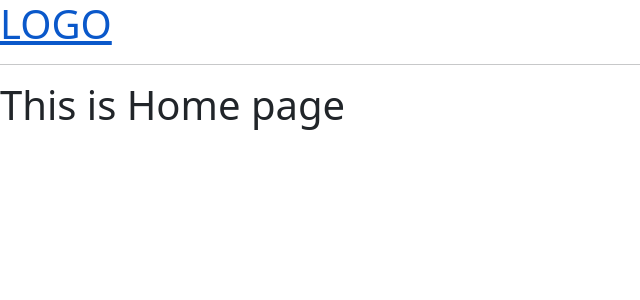
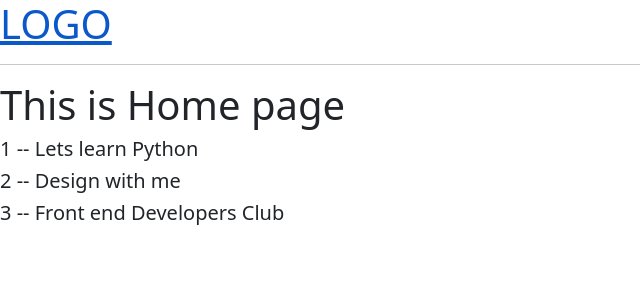
Before and after one commit to charankulal/Learning-Management-System, a Django app: page / in a window 1280 px wide. Shown: the top 300 px of the page, without its empty margins (0-640 px from the left). Run offline with Django 4.2, Linux system fonts and the light colour scheme.

Commit message:
Learnt context passing.

```diff
--- a/studentsync/base/views.py
+++ b/studentsync/base/views.py
@@ -1,7 +1,14 @@
 from django.shortcuts import render
 
+rooms=[
+    {'id':1,'name':'Lets learn Python'},
+    {'id':2,'name':'Design with me'},
+    {'id':3,'name':'Front end Developers Club'},
+]
+
 def home(request):
-    return render(request,'home.html')
+    context={'rooms':rooms}
+    return render(request,'home.html',context)
 
 
 def room(request):
--- a/studentsync/templates/home.html
+++ b/studentsync/templates/home.html
@@ -3,4 +3,16 @@
 
 {% block content %}
 <h1>This is Home page</h1>
+<div>
+    <div>
+
+        {% for room in rooms %}
+        <div>
+            <h5>{{room.id}} -- {{room.name}}</h5>
+        </div>
+
+        {% endfor %}
+
+    </div>
+</div>
 {% endblock content %}
```
